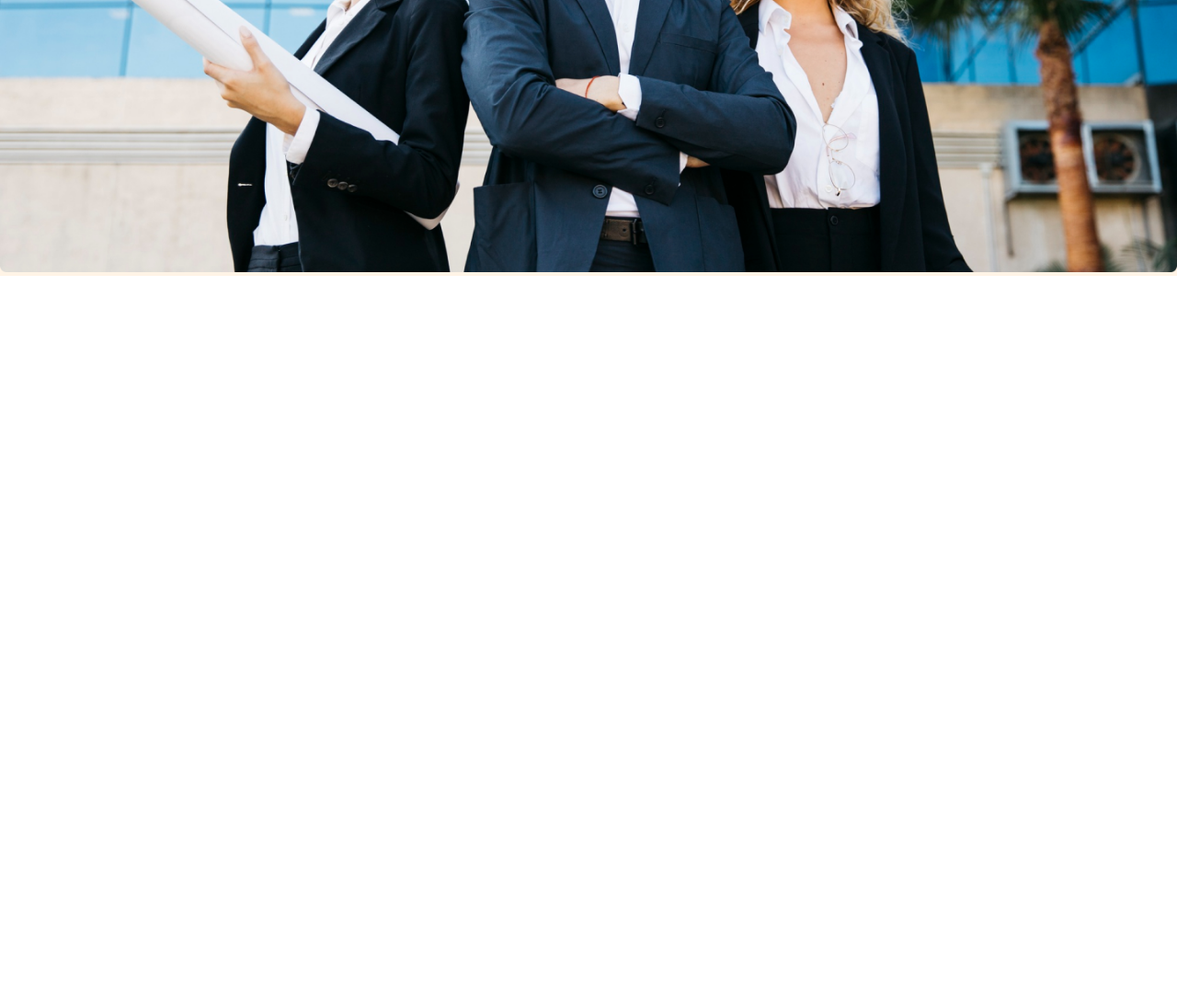
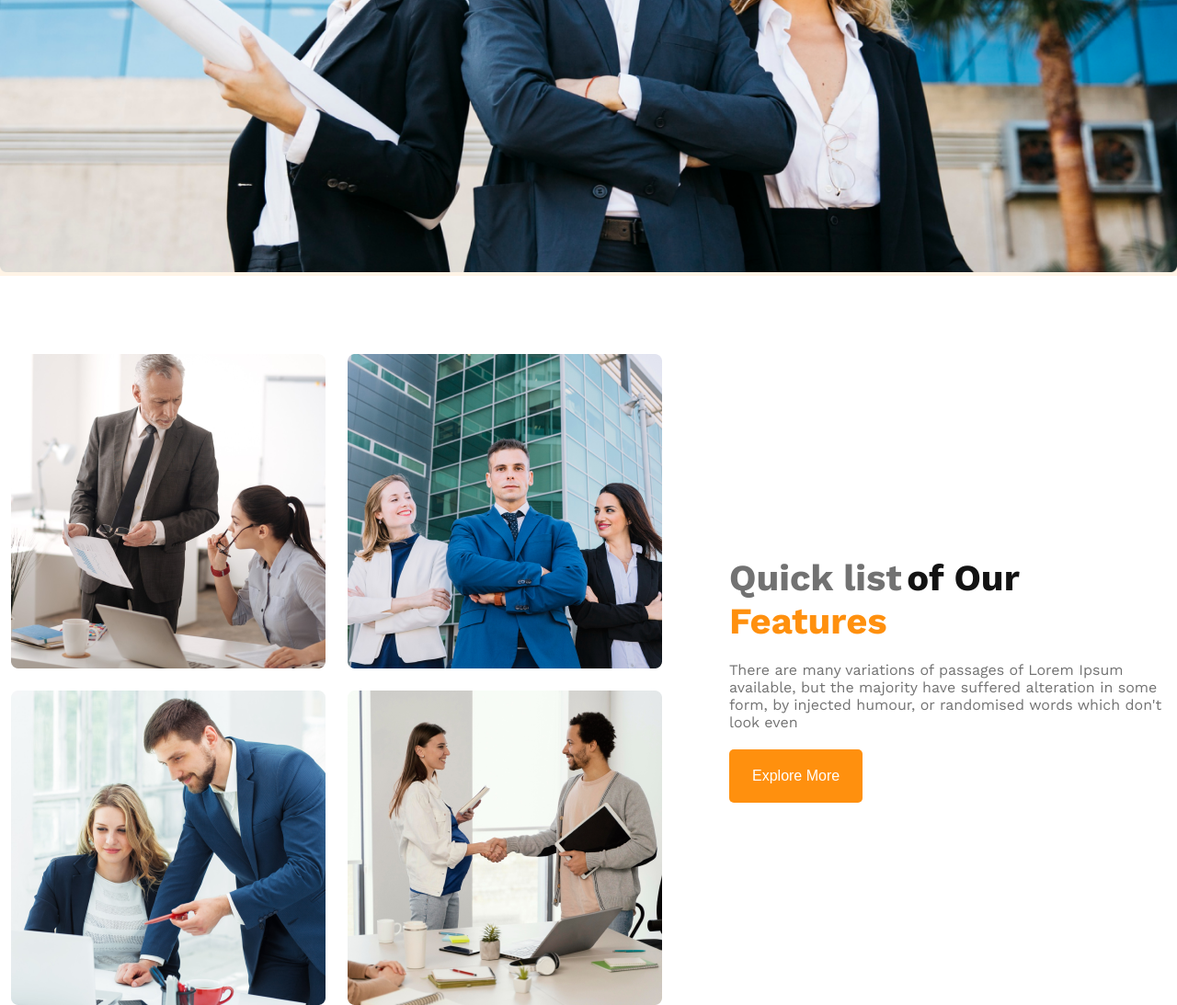
Before and after one commit to arifurrrahman/g3-architects-website, a plain HTML site: page index.html in a window 1280 px wide. Shown: the part 712-1805 px from the top of the page at 92% size. Before the commit the page ends 1012 px from the top, so only its background shows below. Drawn offline with nearby package versions, Linux system fonts and the light colour scheme.

Commit message:
Added team photo and feature text

```diff
--- a/index.html
+++ b/index.html
@@ -32,7 +32,16 @@
             </div>
     </header>
     <main>
-
+        <section class="team-photo">
+            <div class="image-container">
+                <img src="images/team1.png" alt=""><img src="images/team2.png" alt=""><img src="images/team3.png" alt=""><img src="images/team4.png" alt="">
+            </div>
+            <div class="feature-text">
+                <h3><span class="quick-list">Quick list</span> <span class="our">of Our</span> <span class="feature">Features</span></h3>
+                <p>There are many variations of passages of Lorem Ipsum available, but the majority have suffered alteration in some form, by injected humour, or randomised words which don't look even</p>
+                <button class="primary-btn">Explore More</button>
+            </div>
+        </section>
     </main>
     <footer>
 
--- a/style/style.css
+++ b/style/style.css
@@ -71,6 +71,52 @@ header{
  .banner-image{
    width: 100%;
  }
+ .team-photo{
+   display: flex;
+   justify-content: center;
+   align-items: center;
+   max-width: 1320px;
+   margin: 0 auto;
+   margin-top: 85px;
+ }
+ .image-container{
+   display: grid;
+   grid-template-columns: repeat(2, 1fr);
+   gap: 24px;
+ }
+ .feature-text{
+   max-width: 475px;
+   max-height: 304px;
+   display: flex;
+   flex-direction: column;
+   justify-content: center;
+   align-items: flex-start;
+   margin-left: 73px;
+ }
+ .quick-list{
+   font-weight: 700;
+   font-size: 2.5rem;
+   color: rgb(114, 114, 114);
+ }
+ .feature{
+   font-weight: 700;
+   font-size: 2.5rem;
+   color: rgb(255, 144, 14);
+ }
+ .our{
+   font-weight: 700;
+   font-size: 2.5rem;
+   color: rgb(19, 19, 19);
+ }
+ .feature-text h3{
+   margin-bottom: 20px;
+ }
+ .feature-text p{
+   font-weight: 400;
+   font-size: 1rem;
+   color: rgb(114, 114, 114);
+   margin-bottom: 20px;
+ }
  @media screen and (max-width:576px){
    .navbar{
       flex-direction: column;
@@ -95,4 +141,16 @@ header{
     .banner-content{
       margin-bottom: 20px;
     }
+    .team-photo{
+      flex-direction: column;
+    }
+    .image-container{
+      grid-template-columns: repeat(1, 1fr);
+      margin-left: 0px;
+    }
+    .feature-text{
+      max-width: 380px;
+      margin-top: 20px;
+      margin-left: 15px;
+    }
  }
```
